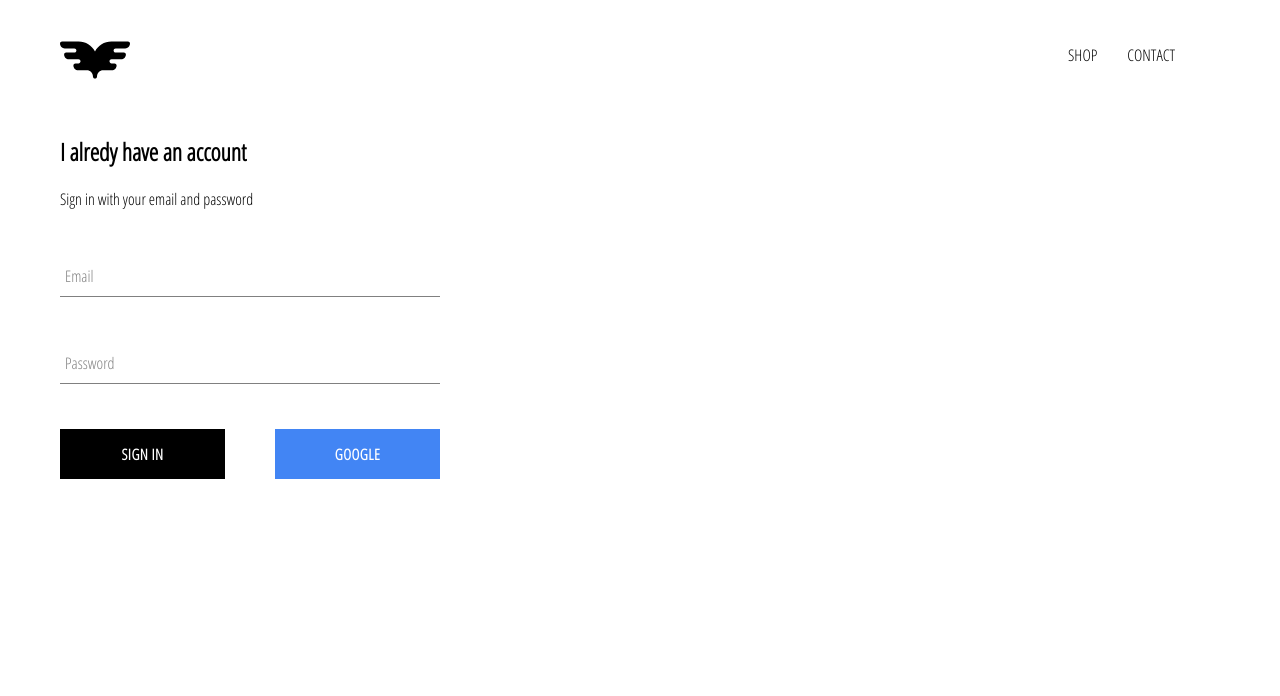
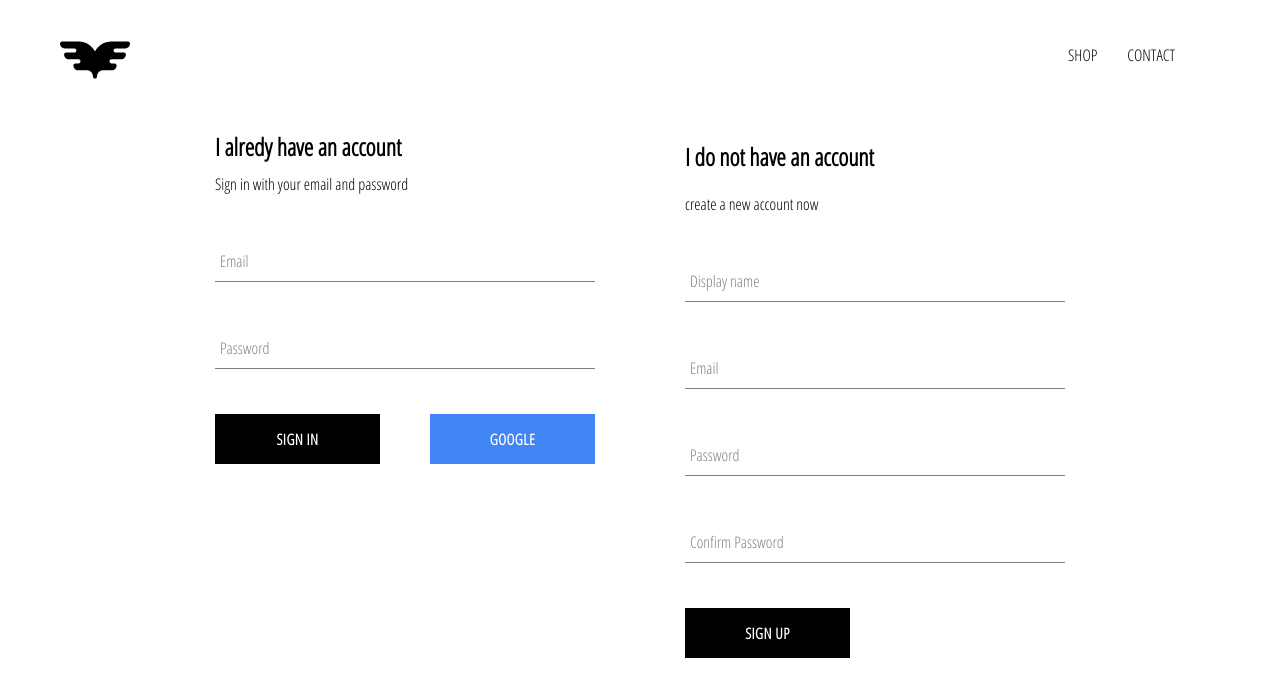
Before and after one commit to SteveD-dev/e-site-app, a React (Create React App) app: page /sign in a window 1280 px wide. Shown: the top 696 px of the page. Built offline with nearby package versions, Linux system fonts and the light colour scheme; no server answers.

Commit message:
implemented firebase utils,  included ability to store authenticated users into our firestore database

```diff
--- a/src/App.js
+++ b/src/App.js
@@ -4,7 +4,7 @@ import {  BrowserRouter, Switch, Route } from 'react-router-dom';
 import ShopePage from './pages/shopPage/shopPage.component';
 import Header from './components/header/header.component';
 import SignInAndSignUpPAge from './pages/sign-in-and-sign-up-page/sign-in-and-sign-up.component';
-import { auth } from './firebase/firebase.utils';
+import { auth, createUserProfileDoc } from './firebase/firebase.utils';
 
 import './App.css';
 
@@ -25,13 +25,27 @@ class App extends React.Component {
   userConnexion = null;
 // when user is connected
   componentDidMount(){
-    this.userConnexion = auth.onAuthStateChanged(user => {
-      this.setState({ currentUser: user});
-      console.log(user);
-    })
-  }
+    this.userConnexion = auth.onAuthStateChanged(async userAuth => {
+     if(userAuth){
+       const userRef = await createUserProfileDoc(userAuth);
+
+       userRef.onSnapshot(snap => {
+         this.setState({
+           currentUser:{
+             id: snap.id,
+             ...snap.data()
+           }
+         });
+
+         console.log(this.state);
+       } );
+    }
+    this.setState({currentUser: userAuth});
+
+  })
+}
 // when user is not connected after sign out
-  componentWillUnount(){
+  componentWillUnount() {
     this.userConnexion();
   }
 
--- a/src/components/form-input/form-input.component.jsx
+++ b/src/components/form-input/form-input.component.jsx
@@ -3,7 +3,7 @@ import React from 'react';
 import './form-input.styles.scss';
 
 
-const FormInput = ({handleChange, labelExist , ...otherProps}) => (
+const FormInput = ({ handleChange, labelExist, ...otherProps}) => (
 <div className='group'>
     <input className="form-input" onChange={handleChange} {...otherProps} />
 
--- a/src/components/sign-in/sign-in.component.jsx
+++ b/src/components/sign-in/sign-in.component.jsx
@@ -9,8 +9,8 @@ import'./sign-in.styles.scss';
 
 
 class SignIn extends React.Component {
-    constructor(){
-        super();
+    constructor(props){
+        super(props);
 
         this.state = {
             email: '',
@@ -33,25 +33,25 @@ class SignIn extends React.Component {
     render(){
         return(
             <div className='sign-in'>
-                <h2>I alredy have an account</h2>
+                <h2 className='title'>I alredy have an account</h2>
                 <span>Sign in with your email and password</span>
 
                 <form onSubmit={this.handleSubmit}>
                     <FormInput
                     name='email'
-                    type="email"
+                    type='email'
                     value={this.state.email}
                     handleChange={this.handleChange}
                     labelExist='Email'
                     required/>
 
                     <FormInput
-                    name='password'
+                    name='pwd'
                     type='password'
                     value={this.state.pwd}
                     handleChange={this.handleChange}
                     labelExist='Password'
-                    required/>
+                    required />
                     <div className='button'>
                         <CustomButton type='submit'> Sign in</CustomButton>
                         <CustomButton onClick={signInWithGoogle} isGoogleSign> Google</CustomButton>
--- a/src/components/sign-in/sign-in.styles.scss
+++ b/src/components/sign-in/sign-in.styles.scss
@@ -5,7 +5,7 @@
 
     .title{
         margin: 10px 0;
-        border: 1px solid red;
+
     }
 
     .button{
--- a/src/components/sign-up/sign-up.component.jsx
+++ b/src/components/sign-up/sign-up.component.jsx
@@ -0,0 +1,114 @@
+import React from 'react';
+import FormInput from '../../components/form-input/form-input.component';
+import CustomButton from '../../components/custom-button/custom-button.component';
+
+import { auth, createUserProfileDoc} from '../../firebase/firebase.utils';
+
+
+import './sign-up.styles.scss';
+
+
+class SignUP extends React.Component{
+    constructor(){
+        super();
+
+        this.state = {
+            displayName: '',
+            email: '',
+            pwd: '',
+            confirmPwd: ''
+        }
+    }
+
+    handleSubmit = async event => {
+        event.preventDefault();
+
+        const { displayName, email, pwd, confirmPwd} = this.state;
+
+        if(pwd !== confirmPwd){
+            alert("passwords do not match");
+            return;
+        }
+
+        try{
+            const {user} = await auth.createUserWithEmailAndPassword(email, pwd);
+
+            await createUserProfileDoc(user, {displayName});
+
+            //this will clear our form
+            this.setState({
+                displayName: '',
+                email: '',
+                pwd: '',
+                confirmPwd: ''
+            })
+        }catch(e){
+            console.log(e);
+        }
+    }
+
+
+    handleChange = event => {
+        const { name, value} = event.target;
+
+        this.setState({[name]: value});
+    }
+
+    render(){
+
+        const { displayName, email, pwd, confirmPwd} = this.state;
+
+
+        return(
+            <div className="sign-up">
+                <h2>I do not have an account</h2>
+                <span>create a new account now</span>
+                <form className='sign-up-form' onSubmit={this.handleSubmit}>
+                    <FormInput
+                    type='text'
+                    name='displayName'
+                    value={displayName}
+                    handleChange={this.handleChange}
+                    labelExist='Display name'
+                    required
+                    />
+
+                    <FormInput
+                    type='email'
+                    name='email'
+                    value={email}
+                    handleChange={this.handleChange}
+                    labelExist='Email'
+                    required
+                    />
+
+                    <FormInput
+                    type='password'
+                    name='pwd'
+                    value={pwd}
+                    handleChange={this.handleChange}
+                    labelExist='Password'
+                    required
+
+                    />
+
+                    <FormInput
+                    type='password'
+                    name='confirmPwd'
+                    value={confirmPwd}
+                    handleChange={this.handleChange}
+                    labelExist='Confirm Password'
+                    required
+                    />
+
+                    <CustomButton type='submit' >
+                        Sign Up
+                    </CustomButton>
+
+                </form>
+            </div>
+        )
+    }
+}
+
+export default SignUP;
--- /dev/null
+++ b/src/components/sign-up/sign-up.styles.scss
@@ -0,0 +1,11 @@
+
+
+.sign-up{
+    display: flex;
+    flex-direction: column;
+    width: 380px;
+
+    .title{
+        margin: 10px 0;
+    }
+}
--- a/src/firebase/firebase.utils.js
+++ b/src/firebase/firebase.utils.js
@@ -24,4 +24,34 @@ const config = {
   provider.setCustomParameters({ prompt: 'select_account'});
   export const signInWithGoogle = () => auth.signInWithPopup(provider);
 
+
+  // create profile document
+  export const createUserProfileDoc = async (userExist, additionalData) => {
+      if(!userExist) return;
+
+      const userRef = firestore.doc(`users/${userExist.uid}`);
+
+      const snapShot = await userRef.get();
+
+      if(!snapShot.exists){
+          const { displayName, email, } = userExist;
+          const createUser = new Date();
+
+          try{
+            await userRef.set({
+                displayName,
+                email,
+                createUser,
+                ...additionalData
+
+            })
+          }catch(e){
+            console.log('error ', e.message);
+          }
+      }
+
+      return userRef;
+
+  };
+
   export default firebase;
--- a/src/pages/sign-in-and-sign-up-page/sign-in-and-sign-up.component.jsx
+++ b/src/pages/sign-in-and-sign-up-page/sign-in-and-sign-up.component.jsx
@@ -1,13 +1,17 @@
 import React from 'react';
 
 import SignIn from '../../components/sign-in/sign-in.component';
+import SignUP from '../../components/sign-up/sign-up.component';
+
 
 import './sign-in-and-sign-up.styles.scss';
 
 
 const SignInAndSignUpPAge = () => (
-    <div>
+    <div className="sign-in-and-sign-up">
         <SignIn />
+        <SignUP />
+
     </div>
 );
 
--- a/src/pages/sign-in-and-sign-up-page/sign-in-and-sign-up.styles.scss
+++ b/src/pages/sign-in-and-sign-up-page/sign-in-and-sign-up.styles.scss
@@ -0,0 +1,6 @@
+.sign-in-and-sign-up{
+    width: 850px;
+    display: flex;
+    justify-content: space-between;
+    margin: 30px auto;
+}
```
Also changed, not shown: src/components/sign-up/sign-up.component.scss (deleted).
